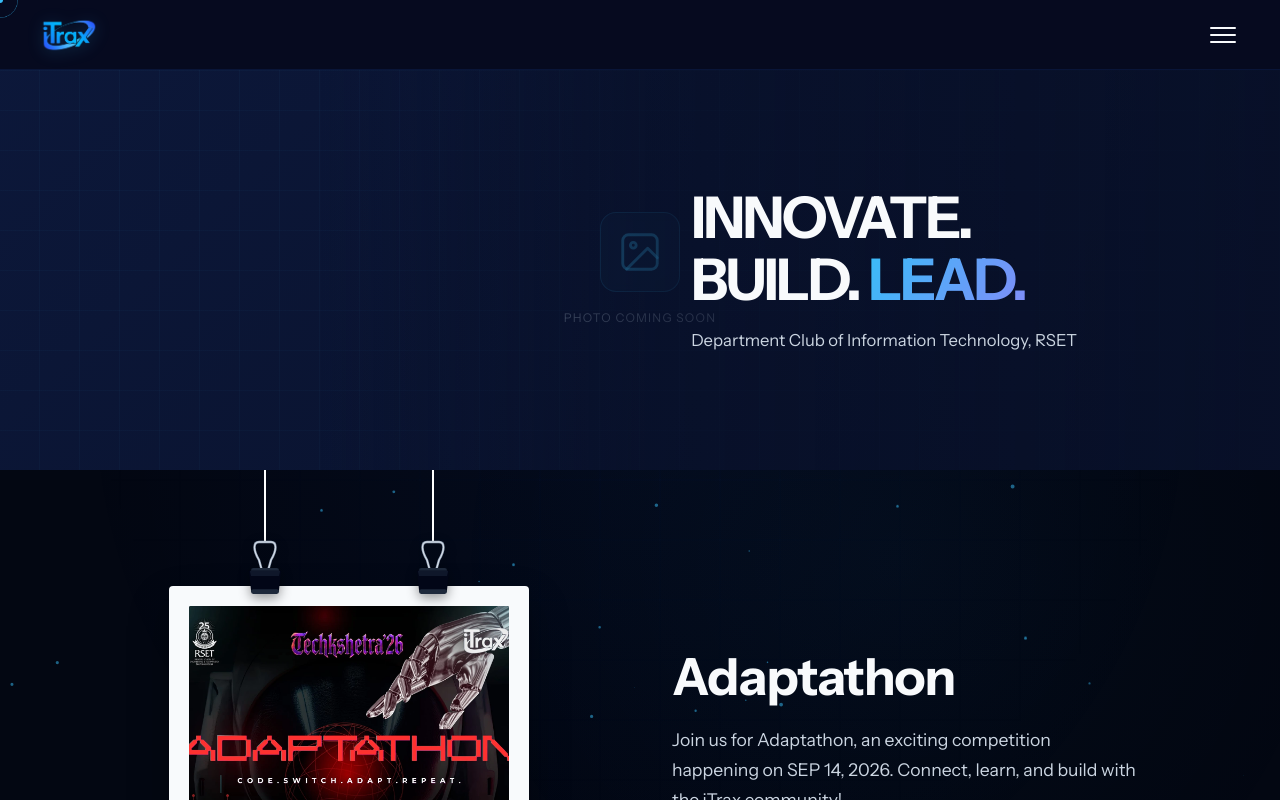
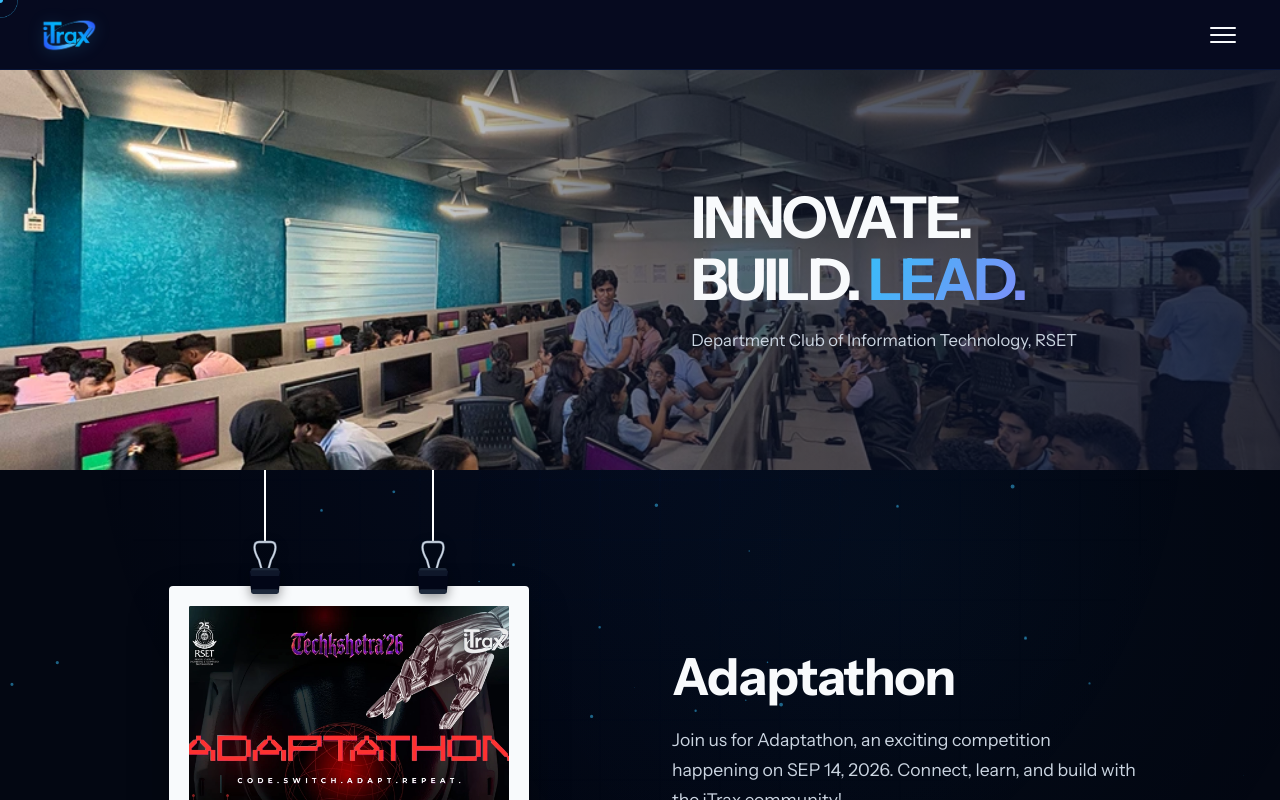
Before and after one commit to orbitronhd/itrax, a React (Vite) app: page / in a window 1280 px wide. Shown: the top 800 px of the page. Built offline with nearby package versions, Linux system fonts and the light colour scheme; a web font is replaced by a local one.

Commit message:
feat: Temporarily use CMS images as hero banners

```diff
--- a/src/components/HomePage.tsx
+++ b/src/components/HomePage.tsx
@@ -1,11 +1,12 @@
 import { HeroBanner } from './HeroBanner';
 import { UpcomingEvent } from './UpcomingEvent';
 import { AboutSection } from './AboutSection';
+import eventsHeaderImg from '../assets/header/events.webp';
 
 export function HomePage() {
   return (
     <main style={{ flex: 1, position: 'relative', zIndex: 1 }}>
-      <HeroBanner />
+      <HeroBanner imageUrl={eventsHeaderImg} />
       <UpcomingEvent />
       <AboutSection />
     </main>
```
